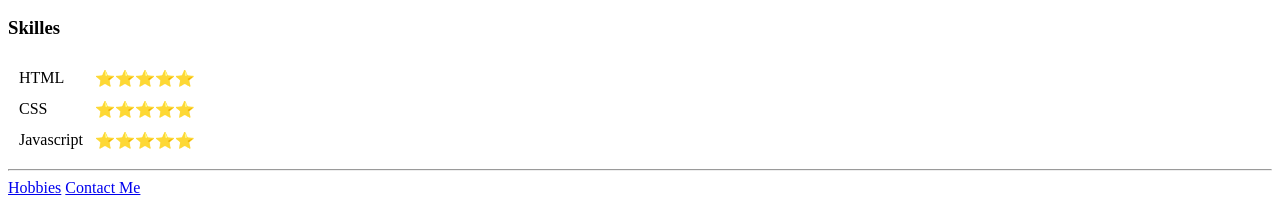
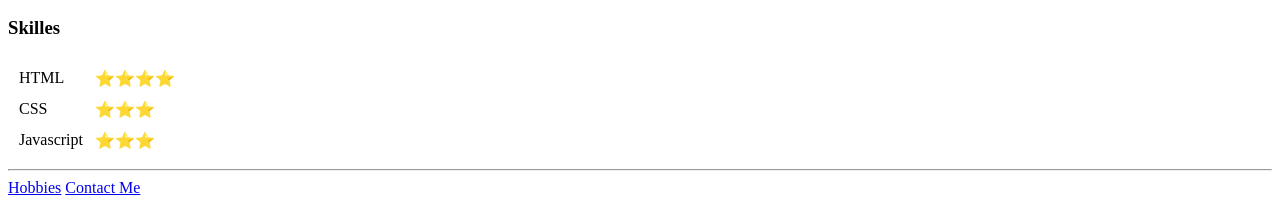
Before and after one commit to girishkurdiya/CV, a plain HTML site: page index.html in a window 1280 px wide. Shown: the part 800-1001 px from the top of the page. Drawn offline with Linux system fonts and the light colour scheme.

Commit message:
Update index.html

```diff
--- a/index.html
+++ b/index.html
@@ -63,15 +63,15 @@
   <table cellspacing="10">
     <tr>
       <td>HTML</td>
-      <td>⭐⭐⭐⭐⭐</td>
+      <td>⭐⭐⭐⭐</td>
     </tr>
     <tr>
       <td>CSS</td>
-      <td>⭐⭐⭐⭐⭐</td>
+      <td>⭐⭐⭐</td>
     </tr>
     <tr>
       <td>Javascript</td>
-      <td>⭐⭐⭐⭐⭐</td>
+      <td>⭐⭐⭐</td>
     </tr>
   </table>
 
```
